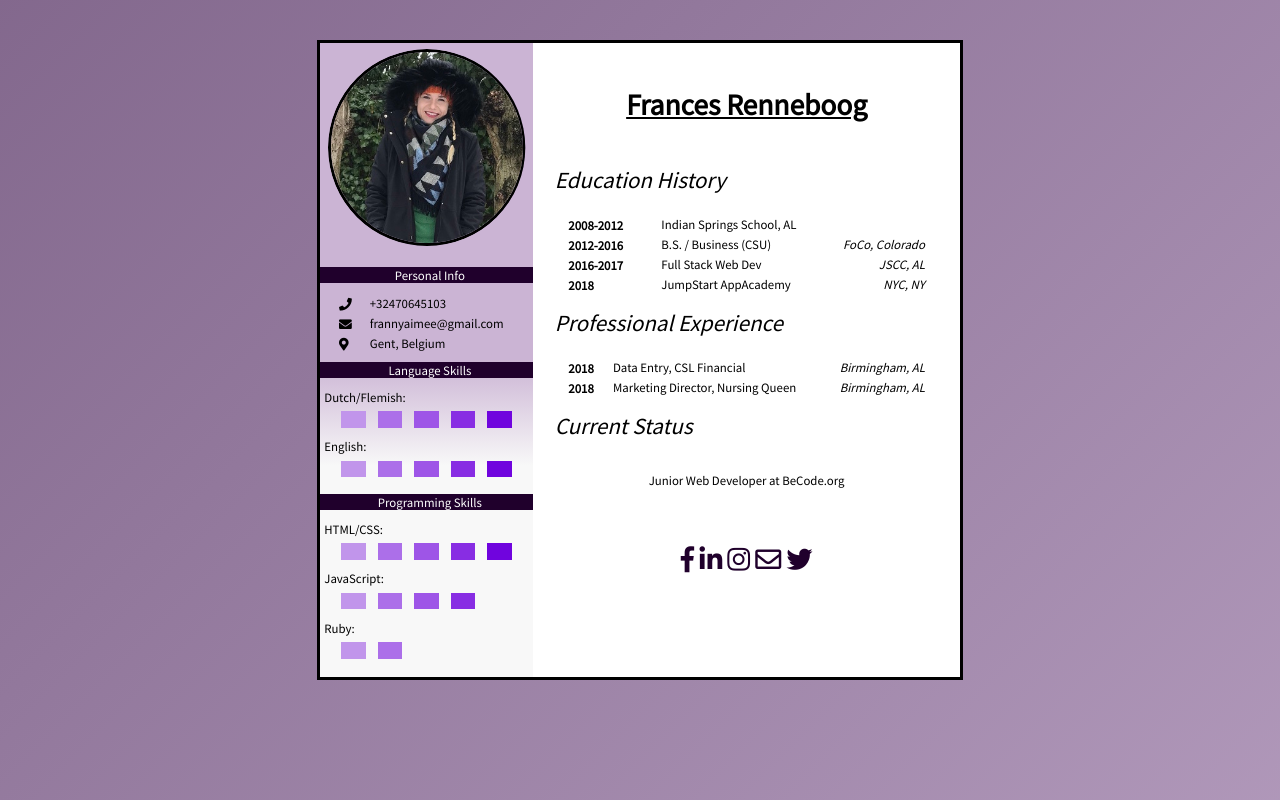
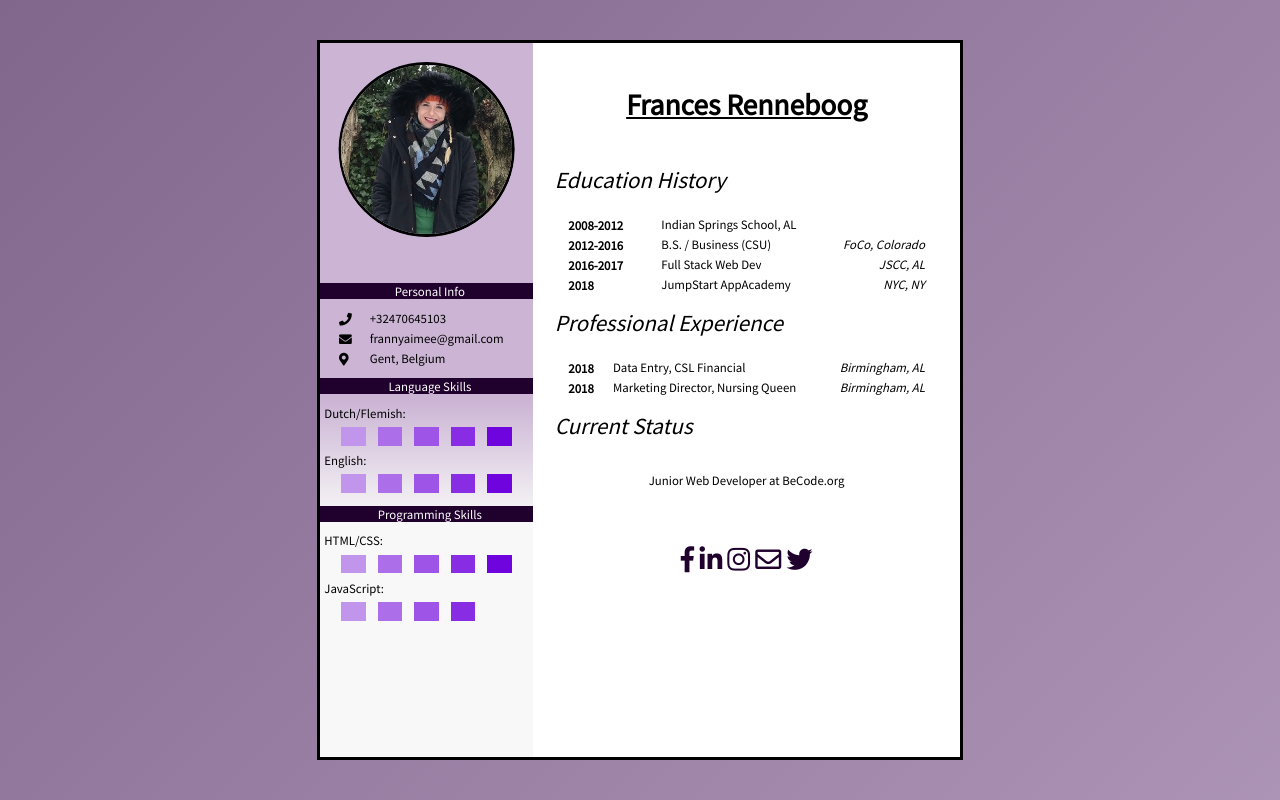
Before and after one commit to frannyaimee/My-CV, a plain HTML site: page index.html in a window 1280 px wide. Drawn offline with Linux system fonts and the light colour scheme.

Commit message:
I made changes to the html and css to make sure that it was completely responsive, including in google chrome because I was still having some issues. I took out a line of my programming skills to be able to better control the content of the page. I took out the width and height of the html and body because it was causing the page to not behave the way it was supposed to.

```diff
--- a/index.html
+++ b/index.html
@@ -63,11 +63,6 @@
 	              <span class="g3"></span>
 	              <span class="g4"></span>
 	            </div>
-	            <span class=sub_li_style>Ruby:</span>
-	            <div class="grades">
-	              <span class="g1"></span>
-	              <span class="g2"></span>
-	            </div>
 
 	          </div>
 
--- a/style.css
+++ b/style.css
@@ -6,9 +6,6 @@
 		margin: 0px 0px 0px 0px;
 		font-family: 'Source Sans Pro', sans-serif;
 		align-self: center;
-
-		/*width: 100wh;*/
-		height: 90vh;
 		background: linear-gradient(-45deg, #cbb4d4, #20002c);
 		background-size: 400% 400%;
 		-webkit-animation: Gradient 15s ease infinite;
@@ -118,7 +115,7 @@
 	}
 
 	.profpic {
-		width: 90%;
+		width: 80%;
 		clip-path: circle(50% at center);
 		align-self: center;
 		border-style: solid;
@@ -177,7 +174,7 @@
 		width: 80%;
 		height: 4%;
 		margin-top: 2%;
-		margin-bottom: 4%;
+		margin-bottom: 2%;
 		align-self: center;
 		display: grid;
 		grid-template: 100% / 1fr 1fr 1fr 1fr 1fr;
```
